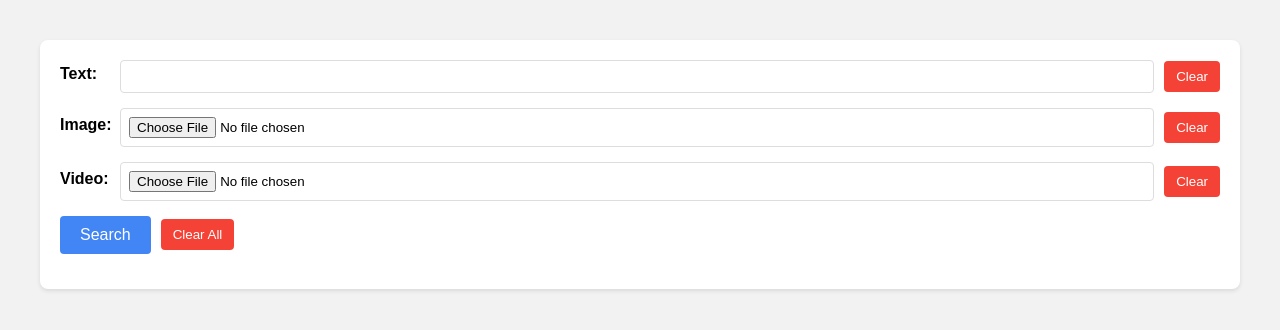
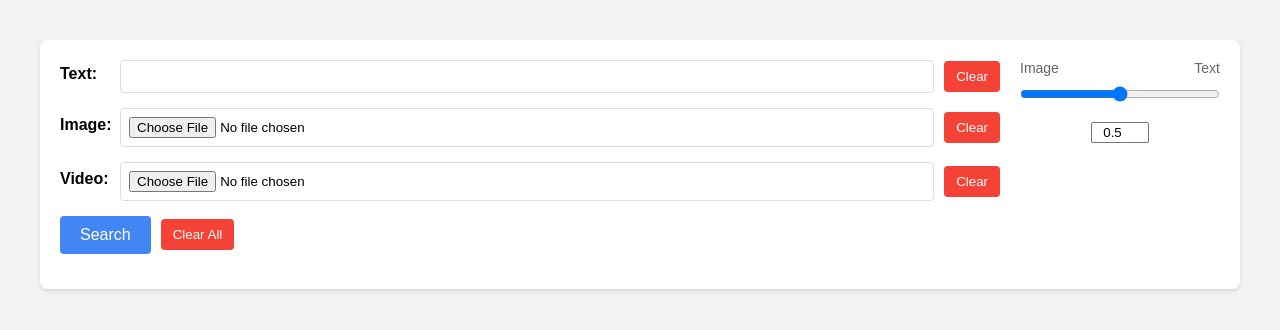
Before and after one commit to feemthan/CVSSP_Retrieval, a Flask app: page / in a window 1280 px wide. Shown: the part 120-450 px from the top of the page. Run offline with Flask 3, Linux system fonts and the light colour scheme; parts of the project's set-up code (start-up, migrations or seed data) failed here and were passed over.

Commit message:
Add emphasis slider

```diff
--- a/app.py
+++ b/app.py
@@ -123,6 +123,7 @@ def handle_video():
 def handle_both():
     data = request.form
     text = data.get('text')
+    emphasis = float(data.get('emphasis', 0.5))
     if 'image' in request.files and 'video' in request.files:
         return jsonify({"error": "Cannot upload both image and video"}), 400
     if 'image' in request.files:
@@ -149,7 +150,7 @@ def handle_both():
         text_features /= text_features.norm(dim=-1, keepdim=True)
         text_embeddings = text_features.cpu().detach().numpy().astype('float32')
 
-        combined_embeddings = 0.5 * image_embeddings + 0.5 * text_embeddings
+        combined_embeddings = (1-emphasis) * image_embeddings + emphasis * text_embeddings
 
         D, I = combined_ind.search(combined_embeddings, 5)
         output = []
--- a/templates/index.html
+++ b/templates/index.html
@@ -29,6 +29,12 @@
             border-radius: 8px;
             box-shadow: 0 2px 4px rgba(0,0,0,0.1);
             margin-bottom: 20px;
+            display: flex;
+            justify-content: space-between;
+        }
+        .search-inputs {
+            flex: 1;
+            margin-right: 20px;
         }
         .form-row {
             margin-bottom: 15px;
@@ -105,6 +111,31 @@
         .clear-button:hover {
             background-color: #d32f2f;
         }
+        .slider-container {
+            display: flex;
+            flex-direction: column;
+            justify-content: flex-start;
+            align-items: center;
+            width: 200px;
+        }
+        .slider-container input[type="range"] {
+            width: 100%;
+            margin: 10px 0;
+        }
+        .slider-labels {
+            display: flex;
+            justify-content: space-between;
+            width: 100%;
+        }
+        .slider-label {
+            font-size: 14px;
+            color: #666;
+        }
+        #emphasis-value {
+            width: 50px;
+            text-align: center;
+            margin-top: 10px;
+        }
     </style>
 </head>
 <body>
@@ -113,6 +144,7 @@
     </div>
     <div class="container">
         <div class="search-form">
+            <div class="search-inputs">
                 <div class="form-row">
                     <label for="text">Text:</label>
                     <input type="text" id="text" name="text">
@@ -131,6 +163,15 @@
                 <div class="form-row">
                     <button type="button" id="goButton" onclick="submitForm()">Search</button>
                     <button type="button" class="clear-button" onclick="clearAllInputsAndResults()">Clear All</button>
+                </div>
+            </div>
+            <div class="slider-container">
+                <div class="slider-labels">
+                    <span class="slider-label">Image</span>
+                    <span class="slider-label">Text</span>
+                </div>
+                <input type="range" id="emphasis-slider" min="0" max="1" step="0.01" value="0.5">
+                <input type="number" id="emphasis-value" min="0" max="1" step="0.01" value="0.5">
             </div>
         </div>
         <div class="results-container" id="resultsContainer"></div>
@@ -164,6 +205,8 @@
             document.getElementById('text').value = '';
             document.getElementById('image').value = '';
             document.getElementById('video').value = '';
+            document.getElementById('emphasis-slider').value = '0.5';
+            document.getElementById('emphasis-value').value = '0.5';
             clearAllResults();
         }
 
@@ -172,10 +215,12 @@
             const text = document.getElementById('text').value;
             const image = document.getElementById('image').files[0];
             const video = document.getElementById('video').files[0];
+            const emphasis = document.getElementById('emphasis-slider').value;
 
             if (text) formData.append('text', text);
             if (image) formData.append('image', image);
             if (video) formData.append('video', video);
+            formData.append('emphasis', emphasis);
 
             if (image && video) {
                 alert('You cannot upload both an image and a video.');
@@ -288,6 +333,18 @@
                 submitForm();
             }
         });
+
+        // Sync slider and input value
+        const slider = document.getElementById('emphasis-slider');
+        const value = document.getElementById('emphasis-value');
+
+        slider.addEventListener('input', function() {
+            value.value = this.value;
+        });
+
+        value.addEventListener('input', function() {
+            slider.value = this.value;
+        });
     </script>
 </body>
 </html>
```
Lines whose indentation alone changed are shown as unchanged.
